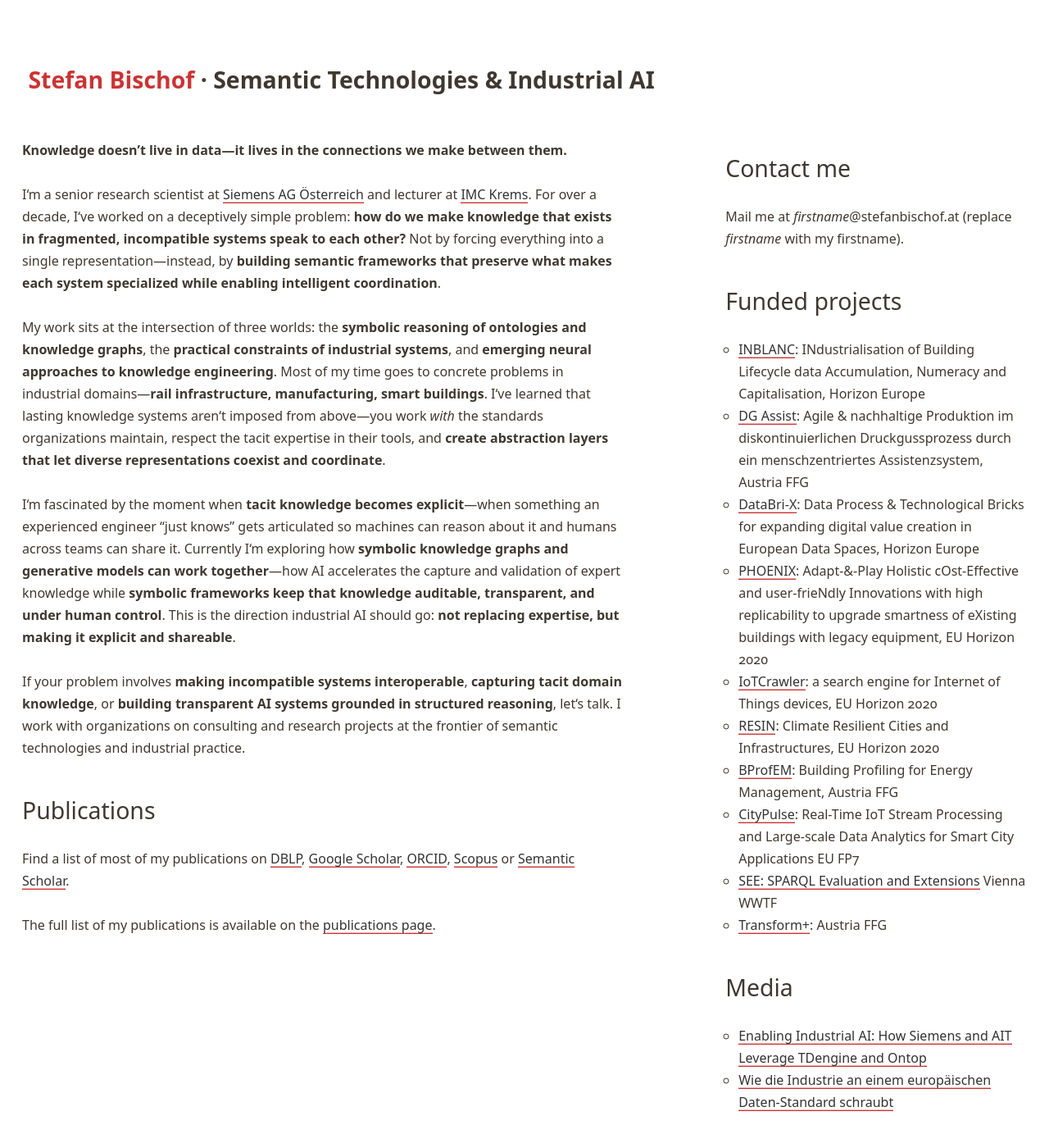
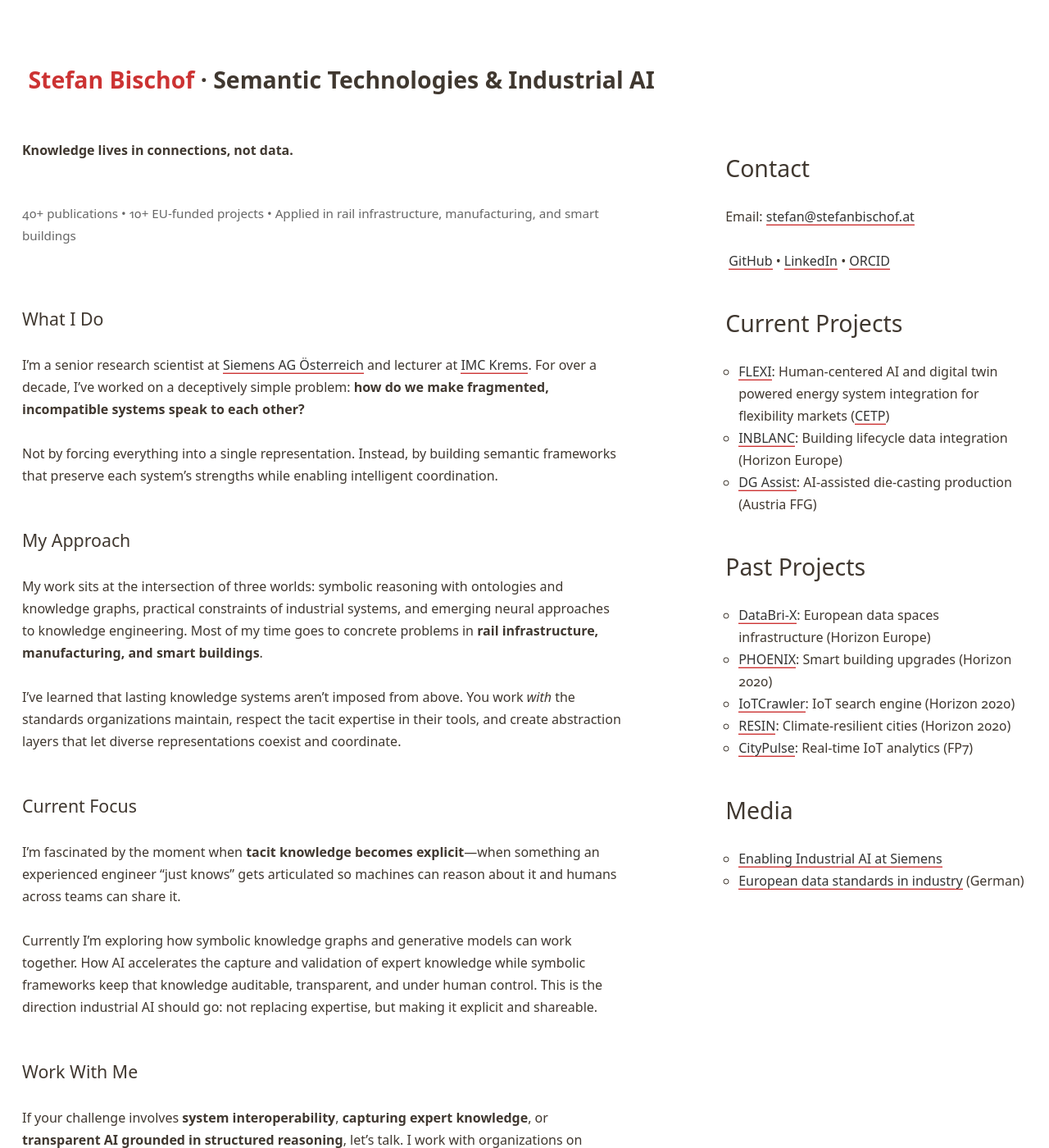
Before and after one commit to stefanbischof/stefanbischof.github.io, a Jekyll site: the page built from index.html, in a window 1280 px wide and 1400 px high. Shown: the whole window at 82% size. Built offline with Jekyll 4.4.1, drawn with Linux system fonts in a browser that asks for light colours; some of the changed text lies outside the part shown.

Commit message:
refactor: improve homepage text and update projects

```diff
--- a/index.html
+++ b/index.html
@@ -6,18 +6,36 @@ header: big
 <main class="row">
        <div class="col8">
 
-<p><strong>Knowledge doesn&rsquo;t live in data&mdash;it lives in the connections we make between them.</strong></p>
+<p><strong>Knowledge lives in connections, not data.</strong></p>
 
-<p>I&lsquo;m a senior research scientist at <a href="https://www.siemens.at">Siemens AG Österreich</a> and lecturer at <a href="https://www.imc.ac.at/">IMC Krems</a>. For over a decade, I&lsquo;ve worked on a deceptively simple problem: <strong>how do we make knowledge that exists in fragmented, incompatible systems speak to each other?</strong> Not by forcing everything into a single representation&mdash;instead, by <strong>building semantic frameworks that preserve what makes each system specialized while enabling intelligent coordination</strong>.</p>
-<p>My work sits at the intersection of three worlds: the <strong>symbolic reasoning of ontologies and knowledge graphs</strong>, the <strong>practical constraints of industrial systems</strong>, and <strong>emerging neural approaches to knowledge engineering</strong>. Most of my time goes to concrete problems in industrial domains&mdash;<strong>rail infrastructure, manufacturing, smart buildings</strong>. I&lsquo;ve learned that lasting knowledge systems aren&lsquo;t imposed from above&mdash;you work <em>with</em> the standards organizations maintain, respect the tacit expertise in their tools, and <strong>create abstraction layers that let diverse representations coexist and coordinate</strong>.</p>
-<p>I&lsquo;m fascinated by the moment when <strong>tacit knowledge becomes explicit</strong>&mdash;when something an experienced engineer &ldquo;just knows&rdquo; gets articulated so machines can reason about it and humans across teams can share it. Currently I&lsquo;m exploring how <strong>symbolic knowledge graphs and generative models can work together</strong>&mdash;how AI accelerates the capture and validation of expert knowledge while <strong>symbolic frameworks keep that knowledge auditable, transparent, and under human control</strong>. This is the direction industrial AI should go: <strong>not replacing expertise, but making it explicit and shareable</strong>.</p>
-<p>If your problem involves <strong>making incompatible systems interoperable</strong>, <strong>capturing tacit domain knowledge</strong>, or <strong>building transparent AI systems grounded in structured reasoning</strong>, let&lsquo;s talk. I work with organizations on consulting and research projects at the frontier of semantic technologies and industrial practice.</p>
+<p class="impact" style="color: #666; font-size: 0.95em; margin: 1.5em 0;">40+ publications • 10+ EU-funded projects • Applied in rail infrastructure, manufacturing, and smart buildings</p>
+
+<h2>What I Do</h2>
+
+<p>I&rsquo;m a senior research scientist at <a href="https://www.siemens.at">Siemens AG Österreich</a> and lecturer at <a href="https://www.imc.ac.at/">IMC Krems</a>. For over a decade, I&rsquo;ve worked on a deceptively simple problem: <strong>how do we make fragmented, incompatible systems speak to each other?</strong></p>
+
+<p>Not by forcing everything into a single representation. Instead, by building semantic frameworks that preserve each system&rsquo;s strengths while enabling intelligent coordination.</p>
+
+<h2>My Approach</h2>
+
+<p>My work sits at the intersection of three worlds: symbolic reasoning with ontologies and knowledge graphs, practical constraints of industrial systems, and emerging neural approaches to knowledge engineering. Most of my time goes to concrete problems in <strong>rail infrastructure, manufacturing, and smart buildings</strong>.</p>
+
+<p>I&rsquo;ve learned that lasting knowledge systems aren&rsquo;t imposed from above. You work <em>with</em> the standards organizations maintain, respect the tacit expertise in their tools, and create abstraction layers that let diverse representations coexist and coordinate.</p>
+
+<h2>Current Focus</h2>
+
+<p>I&rsquo;m fascinated by the moment when <strong>tacit knowledge becomes explicit</strong>&mdash;when something an experienced engineer &ldquo;just knows&rdquo; gets articulated so machines can reason about it and humans across teams can share it.</p>
+
+<p>Currently I&rsquo;m exploring how symbolic knowledge graphs and generative models can work together. How AI accelerates the capture and validation of expert knowledge while symbolic frameworks keep that knowledge auditable, transparent, and under human control. This is the direction industrial AI should go: not replacing expertise, but making it explicit and shareable.</p>
+
+<h2>Work With Me</h2>
+
+<p>If your challenge involves <strong>system interoperability</strong>, <strong>capturing expert knowledge</strong>, or <strong>transparent AI grounded in structured reasoning</strong>, let&rsquo;s talk. I work with organizations on consulting and research projects at the frontier of semantic technologies and industrial practice.</p>
+
+<p><a href="mailto:stefan@stefanbischof.at">Get in touch →</a></p>
 
 <h1>Publications</h1>
-<p>Find a list of most of my publications on <a href="https://dblp.org/pid/40/3609-2.html">DBLP</a>, <a href="https://scholar.google.com/citations?user=U8wSrHwAAAAJ">Google Scholar</a>, <a href="https://orcid.org/0000-0001-9521-8907">ORCID</a>, <a href="https://www.scopus.com/authid/detail.uri?authorId=6701506511">Scopus</a> or <a href="https://www.semanticscholar.org/author/Stefan-Bischof/143877076">Semantic Scholar</a>.</p>
-
-
-<p>The full list of my publications is available on the <a href="/publications/">publications page</a>.</p>
+<p><a href="/publications/">View my complete publication list</a> (40+ papers with full abstracts), or find my work on <a href="https://scholar.google.com/citations?user=U8wSrHwAAAAJ">Google Scholar</a>, <a href="https://dblp.org/pid/40/3609-2.html">DBLP</a>, <a href="https://orcid.org/0000-0001-9521-8907">ORCID</a>, and <a href="https://www.semanticscholar.org/author/Stefan-Bischof/143877076">Semantic Scholar</a>.</p>
 
   <!--p>See <a href="publications.html">all publications</a>.</p-->
 
@@ -37,27 +55,34 @@ header: big
 
 <div class="col4">
 
-<h1>Contact me</h1>
-  <p>Mail me at <span><var>firstname</var>@stefanbischof.at</span> (replace <var>firstname</var> with my firstname).</p>
+<h1>Contact</h1>
+  <p>Email: <a href="mailto:stefan@stefanbischof.at">stefan@stefanbischof.at</a></p>
+  <p>
+    <a href="https://github.com/stefanbischof">GitHub</a> •
+    <a href="https://linkedin.com/in/stefanbischof">LinkedIn</a> •
+    <a href="https://orcid.org/0000-0001-9521-8907">ORCID</a>
+  </p>
 
-<h1>Funded projects</h1>
+<h1>Current Projects</h1>
   <ul>
-    <li><a href="https://cordis.europa.eu/project/id/101147225">INBLANC</a>: INdustrialisation of Building Lifecycle data Accumulation, Numeracy and Capitalisation, Horizon Europe</li>
-    <li><a href="https://projekte.ffg.at/projekt/4641766">DG Assist</a>: Agile & nachhaltige Produktion im diskontinuierlichen Druckgussprozess durch ein menschzentriertes Assistenzsystem, Austria FFG</li>
-    <li><a href="https://databri-x.eu/">DataBri-X</a>: Data Process & Technological Bricks for expanding digital value creation in European Data Spaces, Horizon Europe</li>
-    <li><a href="https://eu-phoenix.eu/">PHOENIX</a>: Adapt-&-Play Holistic cOst-Effective and user-frieNdly Innovations with high replicability to upgrade smartness of eXisting buildings with legacy equipment, EU Horizon 2020</li>
-    <li><a href="https://cordis.europa.eu/project/id/779852">IoTCrawler</a>: a search engine for Internet of Things devices, EU Horizon 2020</li>
-    <li><a href="https://cordis.europa.eu/project/id/653522">RESIN</a>: Climate Resilient Cities and Infrastructures, EU Horizon 2020</li>
-    <li><a href="https://bprofem.auto.tuwien.ac.at/">BProfEM</a>: Building Profiling for Energy Management, Austria FFG</li>
-    <li><a href="https://cordis.europa.eu/project/id/609035/de">CityPulse</a>: Real-Time IoT Stream Processing and Large-scale Data Analytics for Smart City Applications EU FP7</li>
-    <li><a href="https://www.dbai.tuwien.ac.at/research/project/SEE/">SEE: SPARQL Evaluation and Extensions</a> Vienna WWTF</li>
-    <li><a href="https://transform-plus.at/index.php?id=1">Transform+</a>: Austria FFG</li>
+    <li><a href="https://flexi-cetp.eu/">FLEXI</a>: Human-centered AI and digital twin powered energy system integration for flexibility markets (<a href="https://cordis.europa.eu/project/id/101069750">CETP</a>)</li>
+    <li><a href="https://cordis.europa.eu/project/id/101147225">INBLANC</a>: Building lifecycle data integration (Horizon Europe)</li>
+    <li><a href="https://projekte.ffg.at/projekt/4641766">DG Assist</a>: AI-assisted die-casting production (Austria FFG)</li>
+  </ul>
+
+<h1>Past Projects</h1>
+  <ul>
+    <li><a href="https://databri-x.eu/">DataBri-X</a>: European data spaces infrastructure (Horizon Europe)</li>
+    <li><a href="https://eu-phoenix.eu/">PHOENIX</a>: Smart building upgrades (Horizon 2020)</li>
+    <li><a href="https://cordis.europa.eu/project/id/779852">IoTCrawler</a>: IoT search engine (Horizon 2020)</li>
+    <li><a href="https://cordis.europa.eu/project/id/653522">RESIN</a>: Climate-resilient cities (Horizon 2020)</li>
+    <li><a href="https://cordis.europa.eu/project/id/609035/de">CityPulse</a>: Real-time IoT analytics (FP7)</li>
   </ul>
 
   <h1>Media</h1>
   <ul>
-    <li><a href="https://tdengine.com/enabling-industrial-ai-how-siemens-and-ait-leverage-tdengine-and-ontop-to-help-tcg-unitech-boost-productivity-and-efficiency/">Enabling Industrial AI: How Siemens and AIT Leverage TDengine and Ontop</a></li>
-    <li><a href="https://industriemagazin.at/artikel/fill-siemens-vw-wie-die-industrie-an-einem-europaeischen-daten-standard-schraubt/">Wie die Industrie an einem europäischen Daten-Standard schraubt</a></li>
+    <li><a href="https://tdengine.com/enabling-industrial-ai-how-siemens-and-ait-leverage-tdengine-and-ontop-to-help-tcg-unitech-boost-productivity-and-efficiency/">Enabling Industrial AI at Siemens</a></li>
+    <li><a href="https://industriemagazin.at/artikel/fill-siemens-vw-wie-die-industrie-an-einem-europaeischen-daten-standard-schraubt/">European data standards in industry</a> (German)</li>
   </ul>
 </div>
 
```
